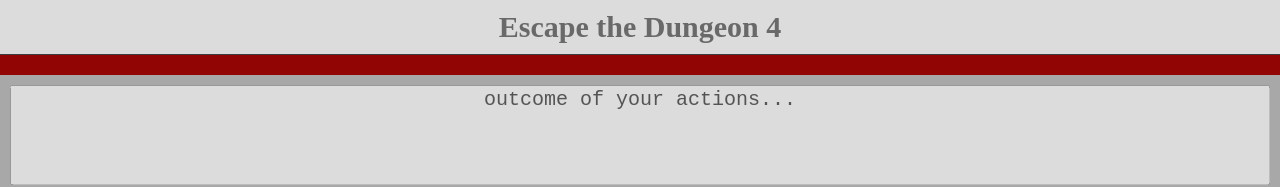
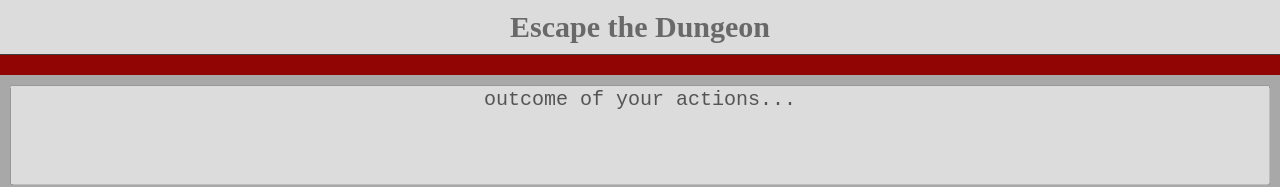
Before and after one commit to pranjal-kaushik-47/dungencrawler, a Vue app in the folder frontend/: page / in a window 1280 px wide. Shown: the top 187 px of the page. Built offline with nearby package versions, Linux system fonts and the light colour scheme; the HTML template or start-up script is replaced by a standard one.

Commit message:
code cleanup

```diff
--- a/frontend/src/App.vue
+++ b/frontend/src/App.vue
@@ -4,7 +4,7 @@
 <template>
 <body>
     <div class="game-description">
-        <h1>Escape the Dungeon 4</h1>
+        <h1>Escape the Dungeon</h1>
     </div>
     <div class="health" id="health">
         <div class="healthbar" id="healthbar"></div>
--- a/frontend/vite.config.ts
+++ b/frontend/vite.config.ts
@@ -10,10 +10,6 @@ export default defineConfig({
     host: "0.0.0.0",
     port: 5173,
     origin: "0.0.0.0:5173",
-    hmr: {
-      host: '0.0.0.0', // Use the host machine domain
-      protocol: 'ws',  // Force WebSocket protocol
-    }
   },
   plugins: [
     vue(),
```
